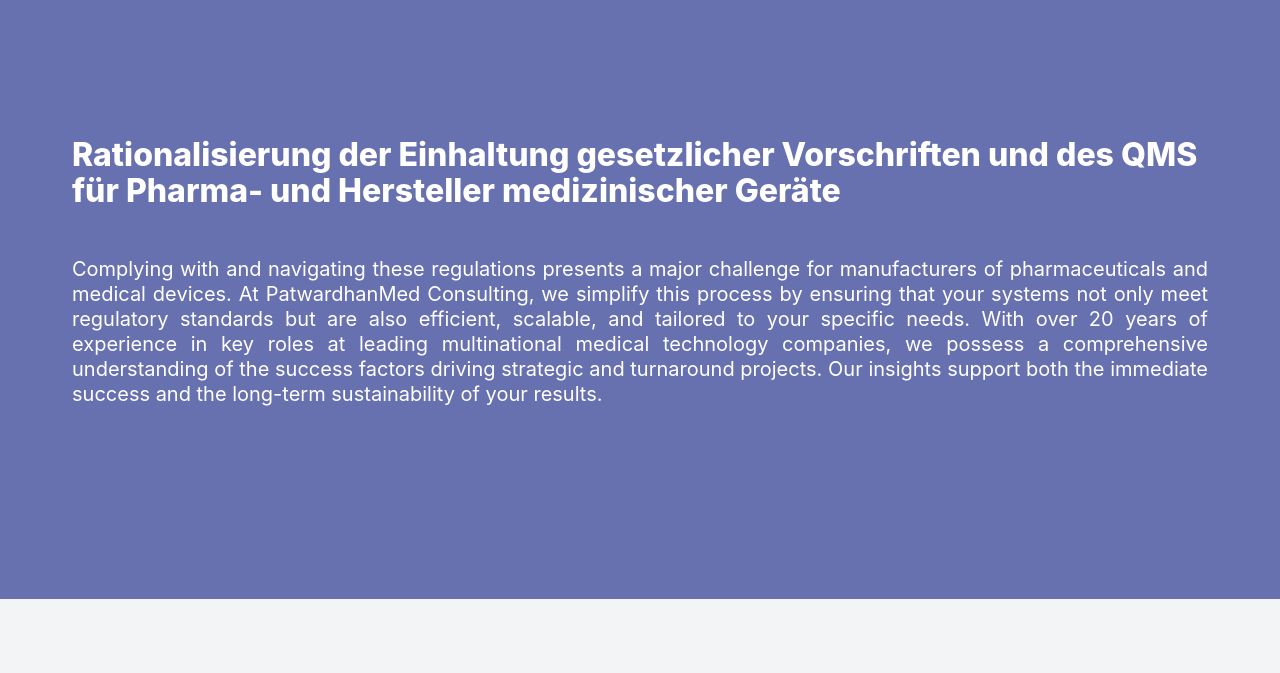
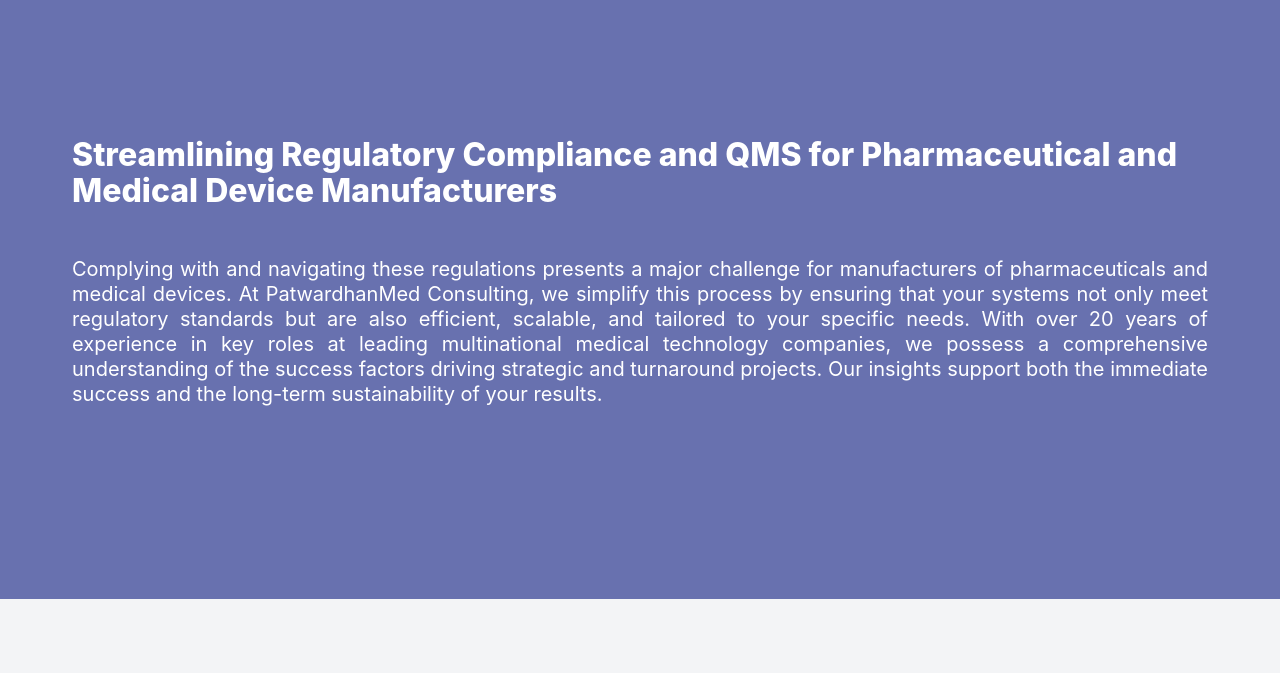
Before and after one commit to yashagp/website, a website: page public/index.html in a window 1280 px wide. Shown: the part 2140-2813 px from the top of the page. Drawn offline with Linux system fonts and the light colour scheme.

Commit message:
Update index.html

```diff
--- a/public/index.html
+++ b/public/index.html
@@ -267,8 +267,7 @@ Founded by Yasha Patwardhan in February 2022, PatwardhanMed Consulting specializ
       <div class="hero-body" style="background-color: rgb(104, 113, 175)">
         <div class="container">
           <h2 class="title pc-justify-text" style="color: rgb(255, 255, 255)">
-  Rationalisierung der Einhaltung gesetzlicher Vorschriften und des QMS für Pharma- und
-            Hersteller medizinischer Geräte
+Streamlining Regulatory Compliance and QMS for Pharmaceutical and Medical Device Manufacturers
           </h2>
           <br />
           <p
```
